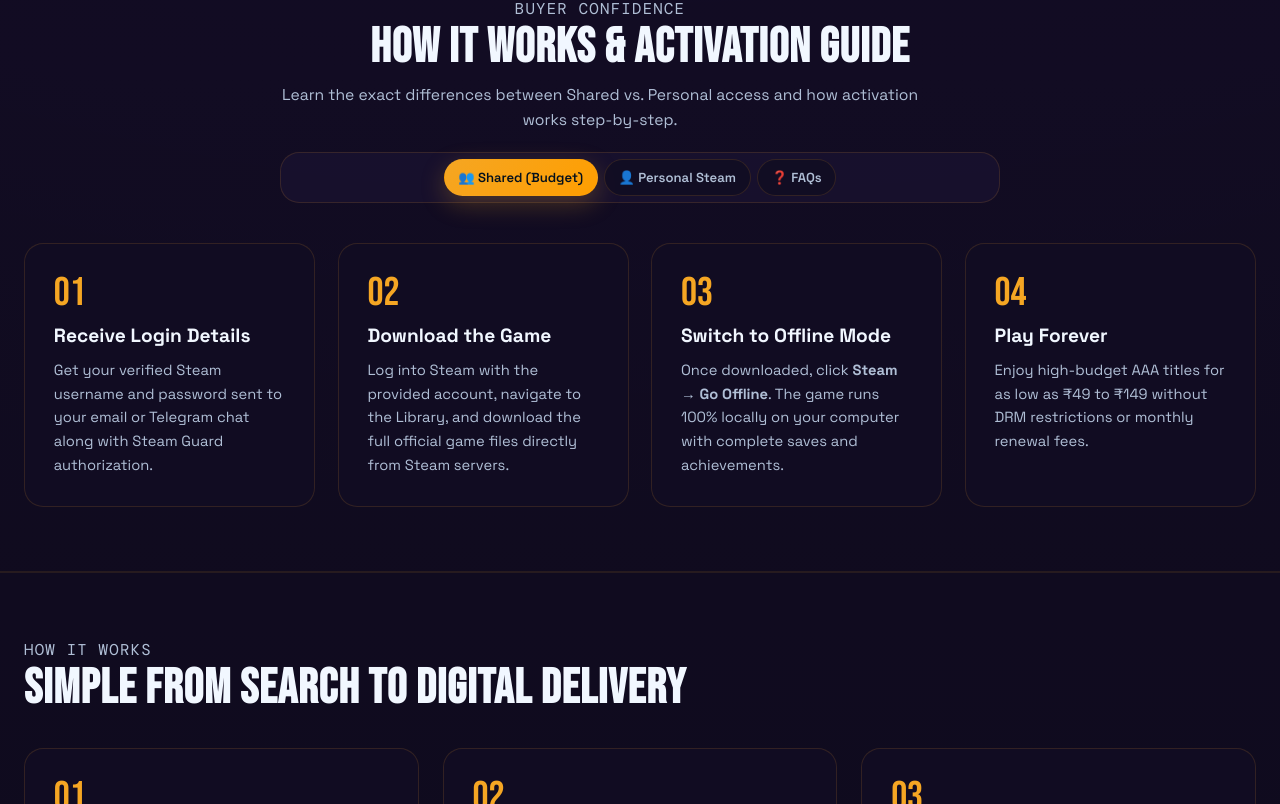
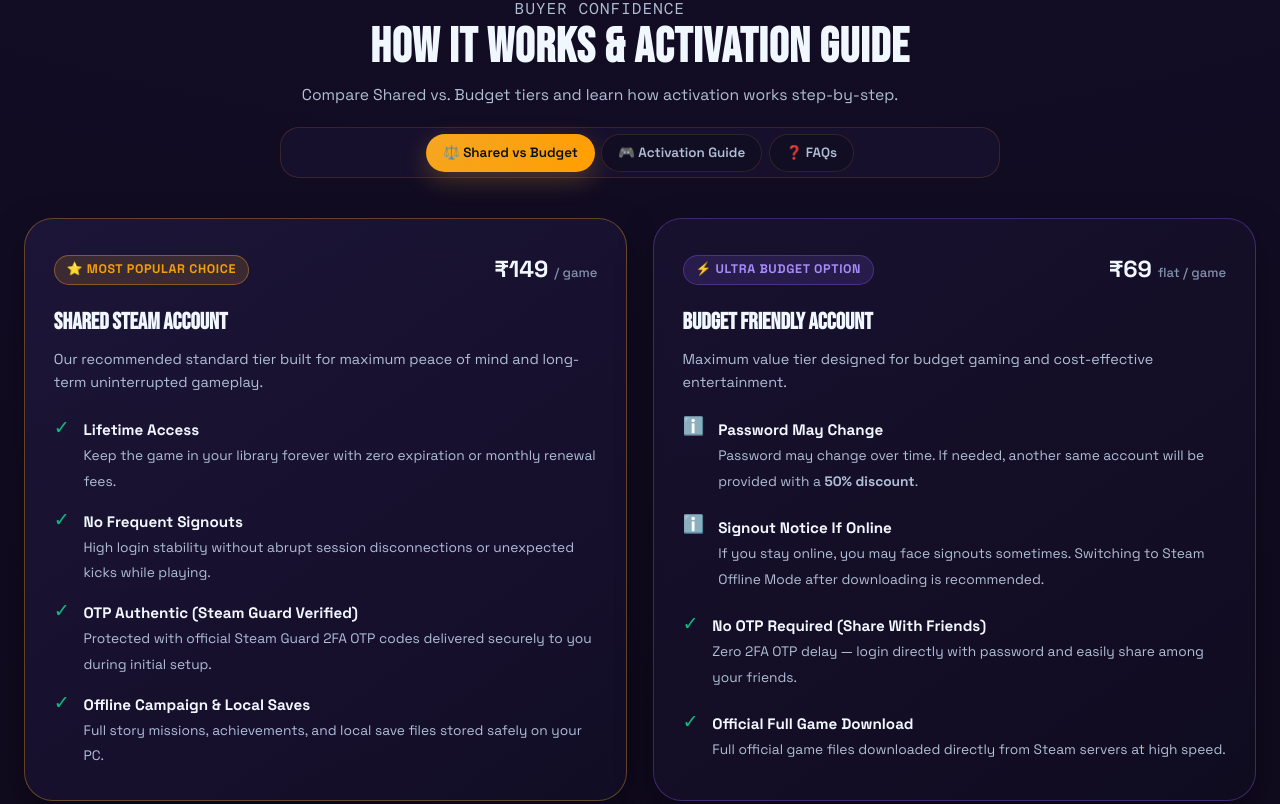
Before and after one commit to gameshabibi/gameshabibi.github.io, a Next.js app: page / in a window 1280 px wide. Shown: the part 2096-2900 px from the top of the page. Built offline with nearby package versions, Linux system fonts and the light colour scheme.

Commit message:
feat(guide): replace Personal Steam tab with Shared vs Budget 2-column comparison card

```diff
--- a/src/components/SteamGuideFAQ.tsx
+++ b/src/components/SteamGuideFAQ.tsx
@@ -3,7 +3,7 @@
 import React, { useState } from "react";
 
 export function SteamGuideFAQ() {
-  const [activeTab, setActiveTab] = useState<"shared" | "personal" | "faq">("shared");
+  const [activeTab, setActiveTab] = useState<"comparison" | "guide" | "faq">("comparison");
   const [openFaq, setOpenFaq] = useState<number | null>(null);
 
   const toggleFaq = (idx: number) => {
@@ -13,23 +13,23 @@
   const faqs = [
     {
       q: "Will my main personal Steam account get banned?",
-      a: "No! Absolutely not. Shared accounts are provided as separate, legitimate Steam profiles. You never enter shared credentials into your personal Steam account, and your personal account is 100% safe. Personal account purchases are delivered via official Steam gifts or keys directly to your own library.",
+      a: "No! Absolutely not. Shared and Budget accounts are provided as separate, legitimate Steam profiles. You never enter shared credentials into your personal Steam account, keeping your personal account 100% safe.",
     },
     {
-      q: "How does Shared Account play work?",
-      a: "Once you receive the credentials, log into Steam with the provided account, download the game completely, and switch Steam to Offline Mode (Steam menu → Go Offline). You can now play campaign/story modes with zero interruptions and full progress saved locally on your PC.",
+      q: "How does Shared or Budget Account play work?",
+      a: "Once you receive your credentials, log into Steam with the provided account, download the game completely, and switch Steam to Offline Mode (Steam menu → Go Offline). You can now play campaign/story modes with zero interruptions and full progress saved locally on your PC.",
     },
     {
-      q: "Can I play multiplayer on Shared Accounts?",
-      a: "Shared accounts are optimized for offline single-player stories. For official online multiplayer, choose the 'In Your Steam Account' option during checkout to get direct personal ownership.",
+      q: "Can I play online multiplayer?",
+      a: "Shared and Budget accounts are optimized for offline single-player story campaigns. Switch to Steam Offline Mode after downloading to enjoy completely uninterrupted gameplay without signouts.",
     },
     {
       q: "How fast will I receive my game credentials?",
-      a: "Orders submitted with a valid UPI payment screenshot and UTR are typically fulfilled within 15 to 30 minutes during our active hours (10:00 AM – 11:30 PM IST). You can also ping our Telegram or Instagram with your Order ID for expedited delivery.",
+      a: "Orders submitted with a valid UPI payment screenshot and UTR are typically fulfilled within 15 to 30 minutes during our active hours (10:00 AM – 11:30 PM IST). You can also ping our Telegram with your Order ID for expedited delivery.",
     },
     {
-      q: "What if the login credentials don't work?",
-      a: "Every purchase is backed by our 24-hour instant replacement policy. If any account encounters a login issue, message support with your Order ID and we issue new access immediately.",
+      q: "What is the replacement policy for Budget accounts?",
+      a: "On Budget Friendly accounts (₹69), if a password is ever modified later, an identical replacement account will be provided at a 50% discount. For Shared accounts (₹149), you enjoy lifetime access and instant support.",
     },
   ];
 
@@ -40,7 +40,7 @@
           <p className="eyebrow">Buyer Confidence</p>
           <h2>How It Works & Activation Guide</h2>
           <p>
-            Learn the exact differences between Shared vs. Personal access and how activation works step-by-step.
+            Compare Shared vs. Budget tiers and learn how activation works step-by-step.
           </p>
 
           <div
@@ -59,32 +59,227 @@
           >
             <button
               type="button"
-              className={`filter-pill ${activeTab === "shared" ? "active" : ""}`}
-              onClick={() => setActiveTab("shared")}
-              style={{ padding: "0.45rem 0.85rem", fontSize: "0.82rem" }}
+              className={`filter-pill ${activeTab === "comparison" ? "active" : ""}`}
+              onClick={() => setActiveTab("comparison")}
+              style={{ padding: "0.45rem 1rem", fontSize: "0.84rem" }}
             >
-              👥 Shared (Budget)
+              ⚖️ Shared vs Budget
             </button>
             <button
               type="button"
-              className={`filter-pill ${activeTab === "personal" ? "active" : ""}`}
-              onClick={() => setActiveTab("personal")}
-              style={{ padding: "0.45rem 0.85rem", fontSize: "0.82rem" }}
+              className={`filter-pill ${activeTab === "guide" ? "active" : ""}`}
+              onClick={() => setActiveTab("guide")}
+              style={{ padding: "0.45rem 1rem", fontSize: "0.84rem" }}
             >
-              👤 Personal Steam
+              🎮 Activation Guide
             </button>
             <button
               type="button"
               className={`filter-pill ${activeTab === "faq" ? "active" : ""}`}
               onClick={() => setActiveTab("faq")}
-              style={{ padding: "0.45rem 0.85rem", fontSize: "0.82rem" }}
+              style={{ padding: "0.45rem 1rem", fontSize: "0.84rem" }}
             >
               ❓ FAQs
             </button>
           </div>
         </div>
 
-        {activeTab === "shared" && (
+        {activeTab === "comparison" && (
+          <div
+            style={{
+              display: "grid",
+              gridTemplateColumns: "repeat(auto-fit, minmax(300px, 1fr))",
+              gap: "1.6rem",
+              alignItems: "stretch",
+            }}
+          >
+            {/* Shared Account Card */}
+            <div
+              style={{
+                background: "linear-gradient(145deg, rgba(30, 22, 58, 0.9), rgba(18, 14, 38, 0.95))",
+                border: "1px solid rgba(245, 166, 35, 0.35)",
+                borderRadius: "var(--radius-lg, 16px)",
+                padding: "2rem 1.8rem",
+                display: "flex",
+                flexDirection: "column",
+                position: "relative",
+                boxShadow: "0 12px 35px rgba(0,0,0,0.4)",
+              }}
+            >
+              <div style={{ display: "flex", justifyContent: "space-between", alignItems: "center", marginBottom: "1rem" }}>
+                <span
+                  style={{
+                    background: "rgba(245, 166, 35, 0.15)",
+                    color: "var(--accent-gold, #f59e0b)",
+                    border: "1px solid rgba(245, 166, 35, 0.4)",
+                    padding: "0.25rem 0.75rem",
+                    borderRadius: "999px",
+                    fontSize: "0.78rem",
+                    fontWeight: 700,
+                    textTransform: "uppercase",
+                    letterSpacing: "0.05em",
+                  }}
+                >
+                  ⭐ Most Popular Choice
+                </span>
+                <span style={{ fontSize: "1.45rem", fontWeight: 800, color: "var(--text-primary)" }}>
+                  ₹149 <span style={{ fontSize: "0.82rem", color: "var(--text-muted)", fontWeight: 500 }}>/ game</span>
+                </span>
+              </div>
+
+              <h3 style={{ fontSize: "1.45rem", margin: "0 0 0.4rem", color: "var(--text-primary)", fontFamily: "var(--font-heading)" }}>
+                Shared Steam Account
+              </h3>
+              <p style={{ fontSize: "0.9rem", color: "var(--text-secondary)", margin: "0 0 1.5rem" }}>
+                Our recommended standard tier built for maximum peace of mind and long-term uninterrupted gameplay.
+              </p>
+
+              <div style={{ display: "grid", gap: "1rem", flex: 1 }}>
+                <div style={{ display: "flex", gap: "0.85rem", alignItems: "flex-start" }}>
+                  <span style={{ color: "#10b981", fontSize: "1.2rem", lineHeight: 1 }}>✓</span>
+                  <div>
+                    <strong style={{ display: "block", color: "var(--text-primary)", fontSize: "0.95rem" }}>
+                      Lifetime Access
+                    </strong>
+                    <span style={{ fontSize: "0.86rem", color: "var(--text-secondary)" }}>
+                      Keep the game in your library forever with zero expiration or monthly renewal fees.
+                    </span>
+                  </div>
+                </div>
+
+                <div style={{ display: "flex", gap: "0.85rem", alignItems: "flex-start" }}>
+                  <span style={{ color: "#10b981", fontSize: "1.2rem", lineHeight: 1 }}>✓</span>
+                  <div>
+                    <strong style={{ display: "block", color: "var(--text-primary)", fontSize: "0.95rem" }}>
+                      No Frequent Signouts
+                    </strong>
+                    <span style={{ fontSize: "0.86rem", color: "var(--text-secondary)" }}>
+                      High login stability without abrupt session disconnections or unexpected kicks while playing.
+                    </span>
+                  </div>
+                </div>
+
+                <div style={{ display: "flex", gap: "0.85rem", alignItems: "flex-start" }}>
+                  <span style={{ color: "#10b981", fontSize: "1.2rem", lineHeight: 1 }}>✓</span>
+                  <div>
+                    <strong style={{ display: "block", color: "var(--text-primary)", fontSize: "0.95rem" }}>
+                      OTP Authentic (Steam Guard Verified)
+                    </strong>
+                    <span style={{ fontSize: "0.86rem", color: "var(--text-secondary)" }}>
+                      Protected with official Steam Guard 2FA OTP codes delivered securely to you during initial setup.
+                    </span>
+                  </div>
+                </div>
+
+                <div style={{ display: "flex", gap: "0.85rem", alignItems: "flex-start" }}>
+                  <span style={{ color: "#10b981", fontSize: "1.2rem", lineHeight: 1 }}>✓</span>
+                  <div>
+                    <strong style={{ display: "block", color: "var(--text-primary)", fontSize: "0.95rem" }}>
+                      Offline Campaign & Local Saves
+                    </strong>
+                    <span style={{ fontSize: "0.86rem", color: "var(--text-secondary)" }}>
+                      Full story missions, achievements, and local save files stored safely on your PC.
+                    </span>
+                  </div>
+                </div>
+              </div>
+            </div>
+
+            {/* Budget Friendly Card */}
+            <div
+              style={{
+                background: "linear-gradient(145deg, rgba(25, 18, 48, 0.9), rgba(16, 12, 32, 0.95))",
+                border: "1px solid rgba(139, 92, 246, 0.35)",
+                borderRadius: "var(--radius-lg, 16px)",
+                padding: "2rem 1.8rem",
+                display: "flex",
+                flexDirection: "column",
+                position: "relative",
+                boxShadow: "0 12px 35px rgba(0,0,0,0.4)",
+              }}
+            >
+              <div style={{ display: "flex", justifyContent: "space-between", alignItems: "center", marginBottom: "1rem" }}>
+                <span
+                  style={{
+                    background: "rgba(139, 92, 246, 0.15)",
+                    color: "#a78bfa",
+                    border: "1px solid rgba(139, 92, 246, 0.35)",
+                    padding: "0.25rem 0.75rem",
+                    borderRadius: "999px",
+                    fontSize: "0.78rem",
+                    fontWeight: 700,
+                    textTransform: "uppercase",
+                    letterSpacing: "0.05em",
+                  }}
+                >
+                  ⚡ Ultra Budget Option
+                </span>
+                <span style={{ fontSize: "1.45rem", fontWeight: 800, color: "var(--text-primary)" }}>
+                  ₹69 <span style={{ fontSize: "0.82rem", color: "var(--text-muted)", fontWeight: 500 }}>flat / game</span>
+                </span>
+              </div>
+
+              <h3 style={{ fontSize: "1.45rem", margin: "0 0 0.4rem", color: "var(--text-primary)", fontFamily: "var(--font-heading)" }}>
+                Budget Friendly Account
+              </h3>
+              <p style={{ fontSize: "0.9rem", color: "var(--text-secondary)", margin: "0 0 1.5rem" }}>
+                Maximum value tier designed for budget gaming and cost-effective entertainment.
+              </p>
+
+              <div style={{ display: "grid", gap: "1rem", flex: 1 }}>
+                <div style={{ display: "flex", gap: "0.85rem", alignItems: "flex-start" }}>
+                  <span style={{ color: "#f59e0b", fontSize: "1.1rem", lineHeight: 1 }}>ℹ️</span>
+                  <div>
+                    <strong style={{ display: "block", color: "var(--text-primary)", fontSize: "0.95rem" }}>
+                      Password May Change
+                    </strong>
+                    <span style={{ fontSize: "0.86rem", color: "var(--text-secondary)" }}>
+                      Password may change over time. If needed, another same account will be provided with a <strong>50% discount</strong>.
+                    </span>
+                  </div>
+                </div>
+
+                <div style={{ display: "flex", gap: "0.85rem", alignItems: "flex-start" }}>
+                  <span style={{ color: "#f59e0b", fontSize: "1.1rem", lineHeight: 1 }}>ℹ️</span>
+                  <div>
+                    <strong style={{ display: "block", color: "var(--text-primary)", fontSize: "0.95rem" }}>
+                      Signout Notice If Online
+                    </strong>
+                    <span style={{ fontSize: "0.86rem", color: "var(--text-secondary)" }}>
+                      If you stay online, you may face signouts sometimes. Switching to Steam Offline Mode after downloading is recommended.
+                    </span>
+                  </div>
+                </div>
+
+                <div style={{ display: "flex", gap: "0.85rem", alignItems: "flex-start" }}>
+                  <span style={{ color: "#10b981", fontSize: "1.2rem", lineHeight: 1 }}>✓</span>
+                  <div>
+                    <strong style={{ display: "block", color: "var(--text-primary)", fontSize: "0.95rem" }}>
+                      No OTP Required (Share With Friends)
+                    </strong>
+                    <span style={{ fontSize: "0.86rem", color: "var(--text-secondary)" }}>
+                      Zero 2FA OTP delay — login directly with password and easily share among your friends.
+                    </span>
+                  </div>
+                </div>
+
+                <div style={{ display: "flex", gap: "0.85rem", alignItems: "flex-start" }}>
+                  <span style={{ color: "#10b981", fontSize: "1.2rem", lineHeight: 1 }}>✓</span>
+                  <div>
+                    <strong style={{ display: "block", color: "var(--text-primary)", fontSize: "0.95rem" }}>
+                      Official Full Game Download
+                    </strong>
+                    <span style={{ fontSize: "0.86rem", color: "var(--text-secondary)" }}>
+                      Full official game files downloaded directly from Steam servers at high speed.
+                    </span>
+                  </div>
+                </div>
+              </div>
+            </div>
+          </div>
+        )}
+
+        {activeTab === "guide" && (
           <div
             style={{
               display: "grid",
@@ -96,7 +291,7 @@
               <span className="step-number">01</span>
               <h3>Receive Login Details</h3>
               <p>
-                Get your verified Steam username and password sent to your email or Telegram chat along with Steam Guard authorization.
+                Get your verified Steam username and password sent to your email or Telegram chat along with activation instructions.
               </p>
             </div>
 
@@ -120,41 +315,7 @@
               <span className="step-number">04</span>
               <h3>Play Forever</h3>
               <p>
-                Enjoy high-budget AAA titles for as low as ₹49 to ₹149 without DRM restrictions or monthly renewal fees.
-              </p>
-            </div>
-          </div>
-        )}
-
-        {activeTab === "personal" && (
-          <div
-            style={{
-              display: "grid",
-              gridTemplateColumns: "repeat(auto-fit, minmax(260px, 1fr))",
-              gap: "1.5rem",
-            }}
-          >
-            <div className="step-card">
-              <span className="step-number">01</span>
-              <h3>Provide Your Steam ID</h3>
-              <p>
-                Enter your Steam profile link or 8-digit Friend Code during checkout or in your support follow-up.
-              </p>
-            </div>
-
-            <div className="step-card">
-              <span className="step-number">02</span>
-              <h3>Accept Friend & Gift</h3>
-              <p>
-                Our automated bot or store operator adds you and transfers the digital Steam gift or product key directly to your account.
-              </p>
-            </div>
-
-            <div className="step-card">
-              <span className="step-number">03</span>
-              <h3>Permanent Ownership</h3>
-              <p>
-                The game stays tied to your personal Steam library forever with full cloud saves, multiplayer, updates, and workshop mods.
+                Enjoy high-budget AAA titles for as low as ₹69 to ₹149 without DRM restrictions or monthly renewal fees.
               </p>
             </div>
           </div>
```
